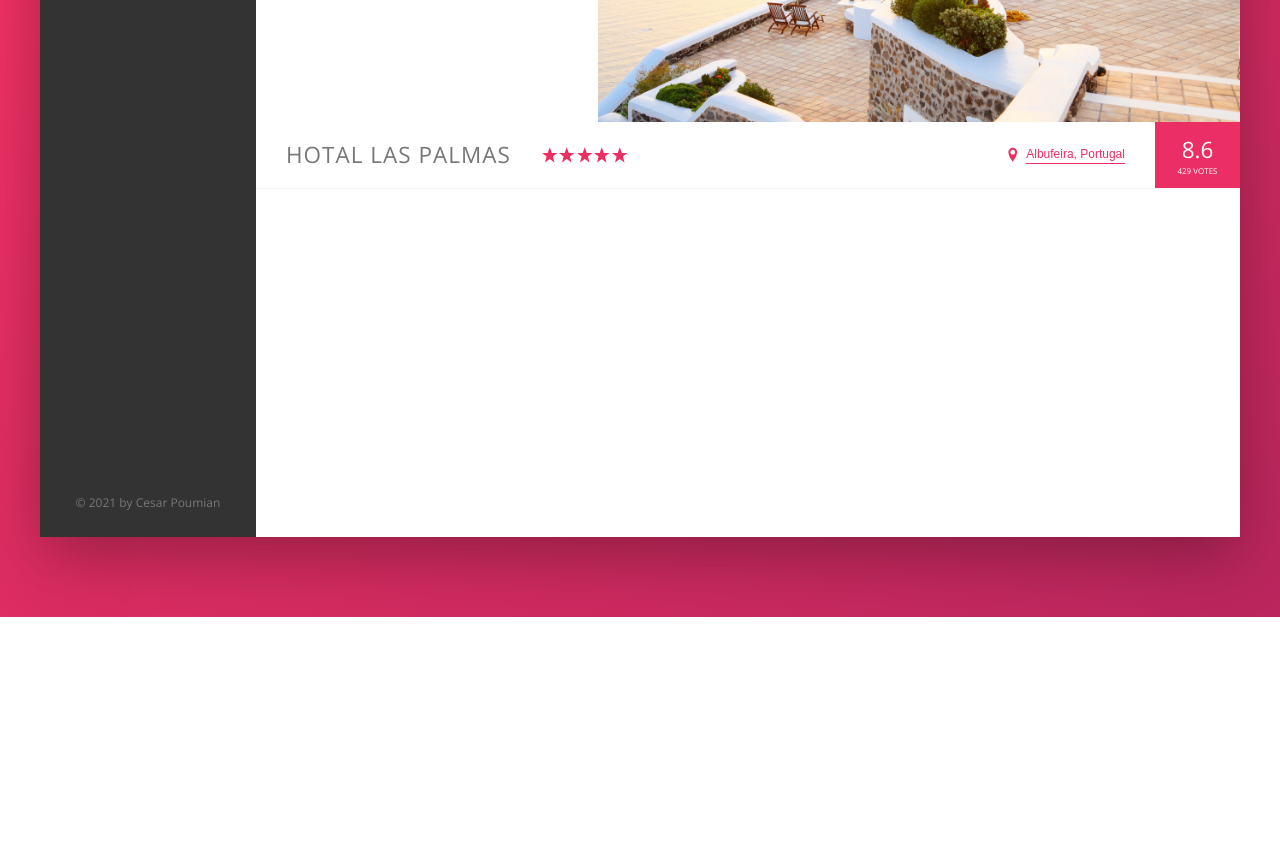
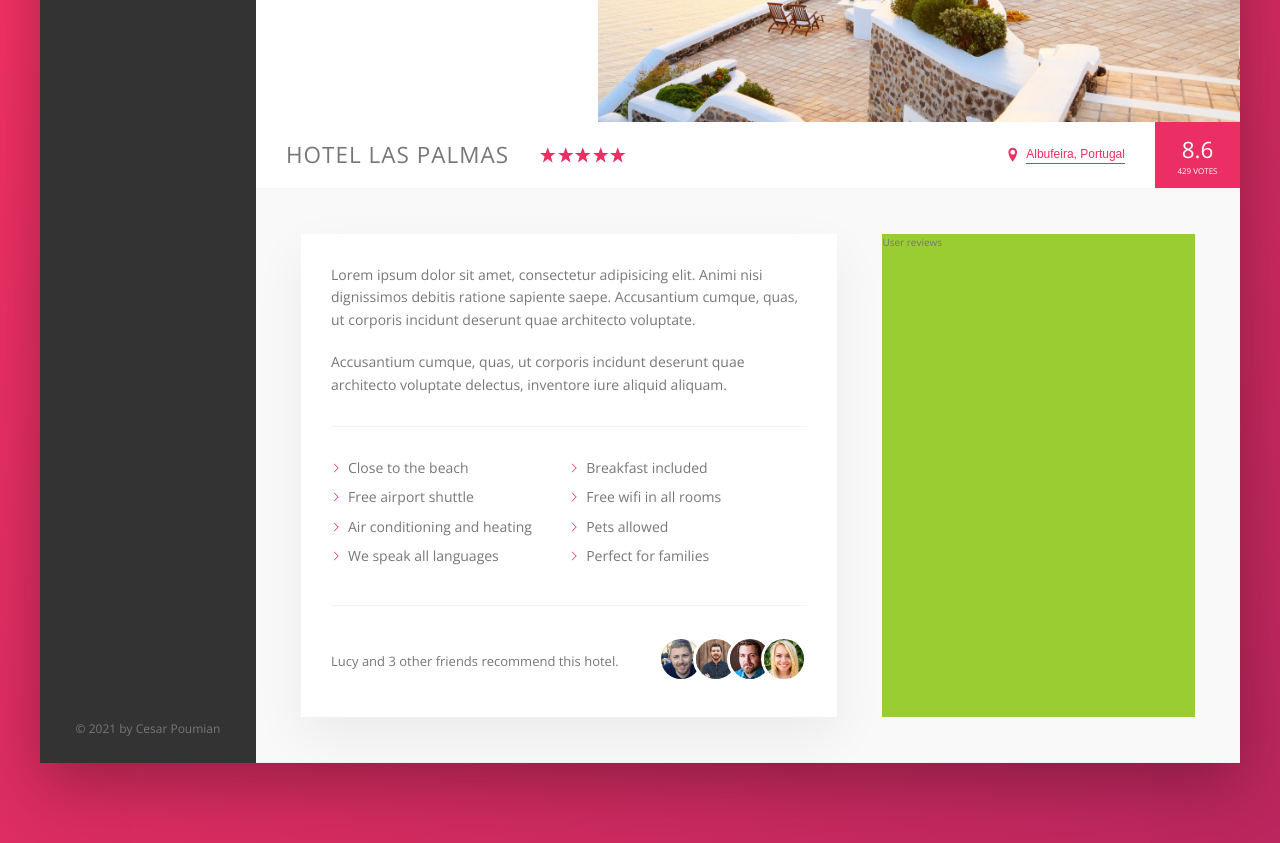
Before and after one commit to cepoumian/trillo, a website: page index.html in a window 1280 px wide. Shown: the part 413-1256 px from the top of the page. Before the commit the page ends 1030 px from the top, so only its background shows below. Drawn offline with nearby package versions, Linux system fonts and the light colour scheme.

Commit message:
Build hotel description section

```diff
--- a/index.html
+++ b/index.html
@@ -98,7 +98,7 @@
             </figure>
           </div>
           <div class="overview">
-            <h1 class="overview__heading">Hotal Las Palmas</h1>
+            <h1 class="overview__heading">Hotel Las Palmas</h1>
             <div class="overview__stars">
               <svg class="overview__icon-star">
                 <use xlink:href="img/sprite.svg#icon-star"></use>
@@ -127,6 +127,41 @@
               <div class="overview__rating-count">429 votes</div>
             </div>
           </div>
+          <div class="detail">
+            <div class="description">
+              <p class="paragraph">
+                Lorem ipsum dolor sit amet, consectetur adipisicing elit. Animi nisi
+                dignissimos debitis ratione sapiente saepe. Accusantium cumque, quas, ut
+                corporis incidunt deserunt quae architecto voluptate.
+              </p>
+              <p class="paragraph">
+                Accusantium cumque, quas, ut corporis incidunt deserunt quae architecto
+                voluptate delectus, inventore iure aliquid aliquam.
+              </p>
+              <ul class="list">
+                <li class="list__item">Close to the beach</li>
+                <li class="list__item">Breakfast included</li>
+                <li class="list__item">Free airport shuttle</li>
+                <li class="list__item">Free wifi in all rooms</li>
+                <li class="list__item">Air conditioning and heating</li>
+                <li class="list__item">Pets allowed</li>
+                <li class="list__item">We speak all languages</li>
+                <li class="list__item">Perfect for families</li>
+              </ul>
+              <div class="recommend">
+                <p class="recommend__count">
+                  Lucy and 3 other friends recommend this hotel.
+                </p>
+                <div class="recommend__friends">
+                  <img src="img/user-3.jpg" alt="Friend 1" class="recommend__photo" />
+                  <img src="img/user-4.jpg" alt="Friend 2" class="recommend__photo" />
+                  <img src="img/user-5.jpg" alt="Friend 3" class="recommend__photo" />
+                  <img src="img/user-6.jpg" alt="Friend 4" class="recommend__photo" />
+                </div>
+              </div>
+            </div>
+            <div class="user-reviews">User reviews</div>
+          </div>
         </main>
       </div>
     </div>
--- a/sass/_base.scss
+++ b/sass/_base.scss
@@ -11,6 +11,9 @@
   --color-grey-dark-3: #999;
 
   --shadow-dark: 0 2rem 6rem rgba(0, 0, 0, 0.3);
+  --shadow-light: 0 2rem 5rem rgba(0, 0, 0, 0.06);
+
+  --line: 1px solid var(--color-grey-light-2);
 }
 
 * {
--- a/sass/_components.scss
+++ b/sass/_components.scss
@@ -200,7 +200,7 @@
 .overview {
   display: flex;
   align-items: center;
-  border-bottom: 1px solid var(--color-grey-light-2);
+  border-bottom: var(--line);
 
   &__heading {
     font-size: 2.25rem;
@@ -295,3 +295,70 @@
     box-shadow: none;
   }
 }
+
+/* PARAGRAPH */
+.paragraph:not(:last-of-type) {
+  margin-bottom: 2rem;
+}
+
+/* LIST */
+.list {
+  list-style: none;
+  margin: 3rem 0;
+  padding: 3rem 0;
+  border-top: var(--line);
+  border-bottom: var(--line);
+  display: flex;
+  flex-wrap: wrap;
+
+  &__item {
+    flex: 0 0 50%;
+    margin-bottom: 0.7rem;
+  }
+
+  &__item::before {
+    content: "";
+    display: inline-block;
+    height: 1rem;
+    width: 1rem;
+    margin-right: 0.7rem;
+    /* // Older browsers
+    background-image: url(../img/chevron-thin-right.svg);
+    background-size: cover; */
+
+    // Newer browsers - Masks
+    background-color: var(--color-primary);
+    -webkit-mask-image: url(../img/chevron-thin-right.svg);
+    -webkit-mask-size: cover;
+    mask-image: url(../img/chevron-thin-right.svg);
+    mask-size: cover;
+  }
+}
+
+/* RECOMMEND */
+
+.recommend {
+  font-size: 1.3rem;
+  color: var(--color-dark-light-3);
+  display: flex;
+  align-items: center;
+
+  &__count {
+    margin-right: auto;
+  }
+
+  &__friends {
+  }
+
+  &__photo {
+    height: 4rem;
+    width: 4rem;
+    border-radius: 50%;
+    box-sizing: content-box;
+    border: 3px solid #fff;
+
+    &:not(:last-child) {
+      margin-right: -1.5rem;
+    }
+  }
+}
--- a/sass/_layout.scss
+++ b/sass/_layout.scss
@@ -11,7 +11,7 @@
   height: 7rem;
   font-size: 1.4rem;
   background-color: #fff;
-  border-bottom: 1px solid var(--color-grey-light-2);
+  border-bottom: var(--line);
   display: flex;
   justify-content: space-between;
   align-items: center;
@@ -32,5 +32,25 @@
 .hotel-view {
   flex: 1;
   background-color: #fff;
-  height: 80rem;
 }
+
+.detail {
+  display: flex;
+  padding: 4.5rem;
+  background-color: var(--color-grey-light-1);
+  border-bottom: var(--line);
+}
+
+.description {
+  font-size: 1.4rem;
+  background-color: #fff;
+  box-shadow: var(--shadow-light);
+  padding: 3rem;
+  flex: 0 0 60%;
+  margin-right: 4.5rem;
+}
+
+.user-reviews {
+  background-color: yellowgreen; // Testing
+  flex: 1;
+}
```
Also changed, not shown: css/style.css.
